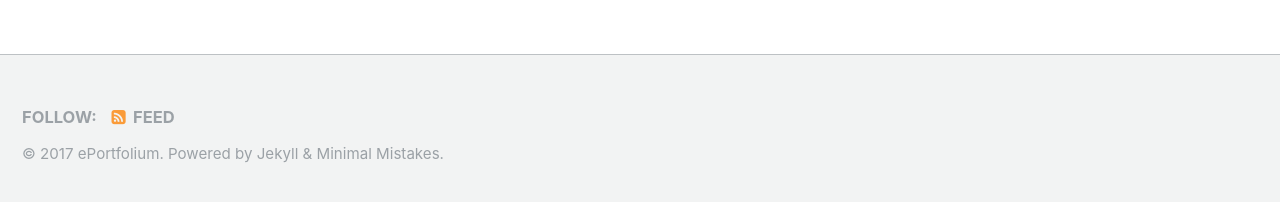
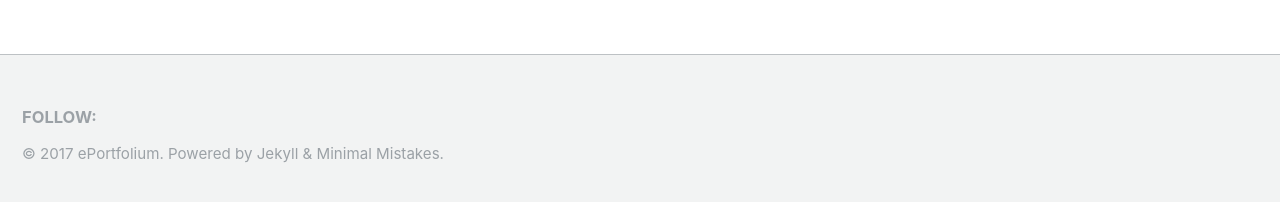
Before and after one commit to karutaproject/karuta-frontend-documentation, a Jekyll site: the page built from index.html, in a window 1280 px wide. Shown: the part 690-892 px from the top of the page. Built offline with Jekyll 4.4.1, drawn with Linux system fonts in a browser that asks for light colours; the list of posts is cut into pages by our own code.

Commit message:
no feed in footer

```diff
--- a/_includes/footer.html
+++ b/_includes/footer.html
@@ -18,7 +18,7 @@
     {% if site.author.bitbucket %}
       <li><a href="http://bitbucket.org/{{ site.author.bitbucket }}"><i class="fa fa-fw fa-bitbucket" aria-hidden="true"></i> Bitbucket</a></li>
     {% endif %}
-    <li><a href="{% if site.atom_feed.path %}{{ site.atom_feed.path }}{% else %}{{ '/feed.xml' | absolute_url }}{% endif %}"><i class="fa fa-fw fa-rss-square" aria-hidden="true"></i> {{ site.data.ui-text[site.locale].feed_label | default: "Feed" }}</a></li>
+    <!--li><a href="{% if site.atom_feed.path %}{{ site.atom_feed.path }}{% else %}{{ '/feed.xml' | absolute_url }}{% endif %}"><i class="fa fa-fw fa-rss-square" aria-hidden="true"></i> {{ site.data.ui-text[site.locale].feed_label | default: "Feed" }}</a></li-->
   </ul>
 </div>
 
```
